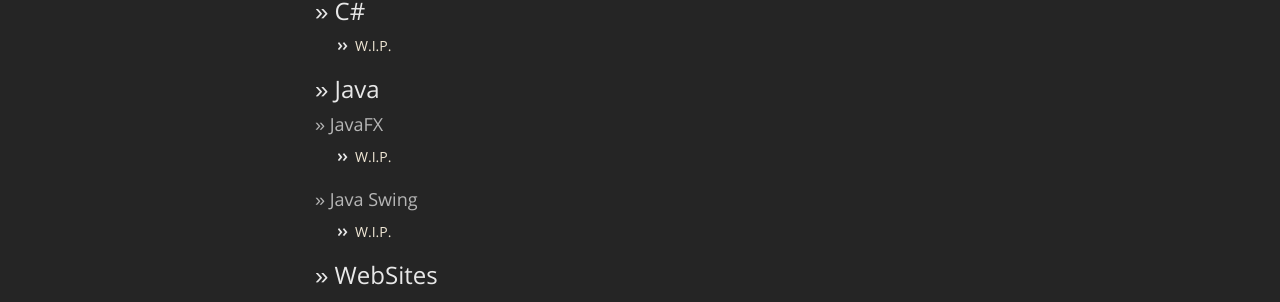
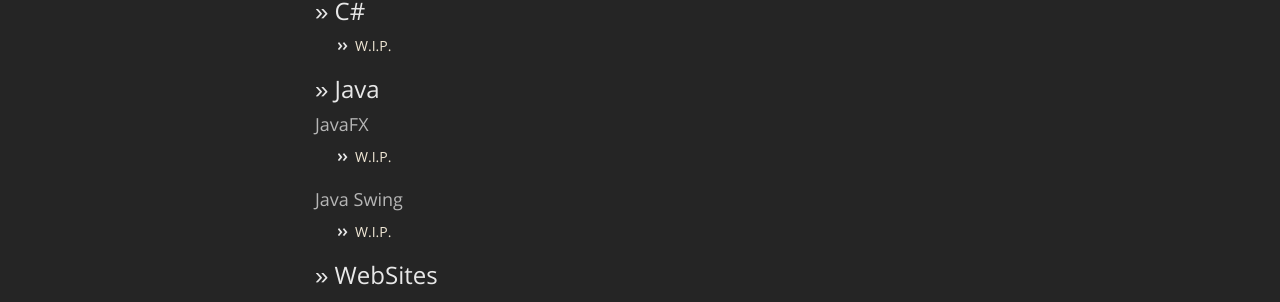
Before and after one commit to SimonGoatbeard/simongoatbeard.github.io, a Jekyll site: the page built from index.md, in a window 1280 px wide and 966 px high. Shown: the part 496-798 px from the top of the window. Built offline with Jekyll 4.4.1, drawn with Linux system fonts in a browser that asks for light colours; nearby versions of some CDN libraries; our own code applies the rules of GitHub Pages for plain Markdown files.

```diff
--- a/index.md
+++ b/index.md
@@ -14,10 +14,10 @@ layout: default
 *   W.I.P.
 
 ## >> Java
-### >> JavaFX
+### JavaFX
 *   W.I.P.
 
-### >> Java Swing
+### Java Swing
 *   W.I.P.
 
 ## >> WebSites
```
